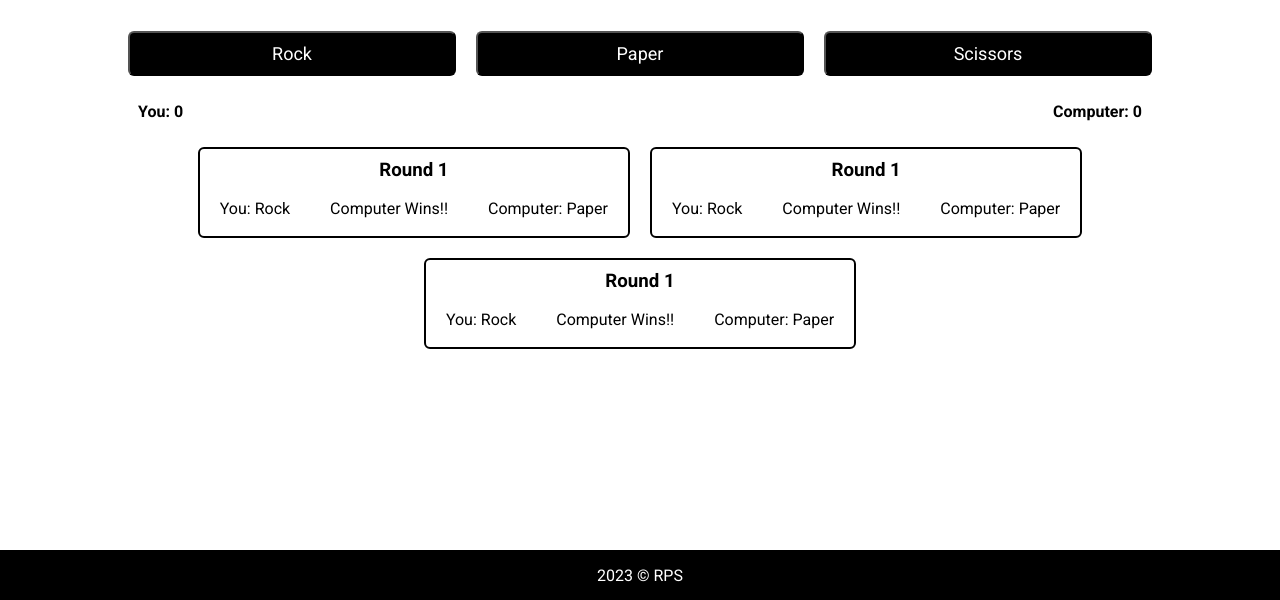
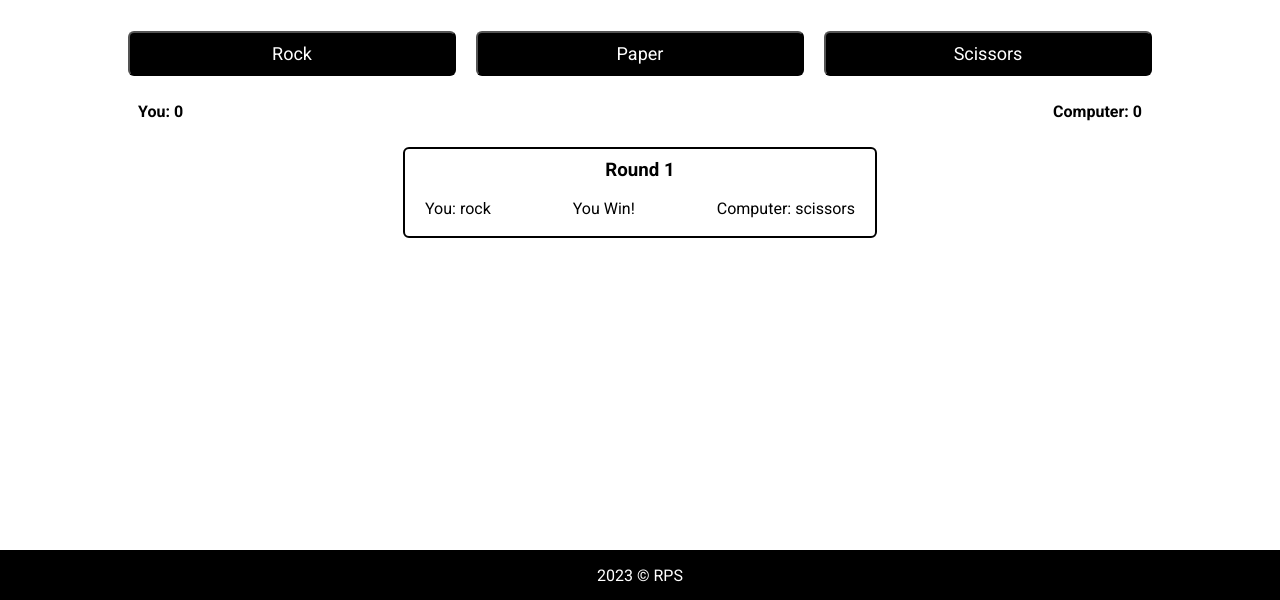
Before and after one commit to rezanej/Odin_rps, a plain HTML site: page index.html in a window 1280 px wide. Both pictures are taken after a click on the button "Rock". Shown: the part 200-800 px from the top of the page. Drawn offline with Linux system fonts and the light colour scheme.

Commit message:
Add makeRound Function and change some things based on it

```diff
--- a/index.html
+++ b/index.html
@@ -27,35 +27,9 @@
                     <p>Computer: 0</p>
                 </div>
                 <div class="results">
-                        <div class="round">
-                            <h3>Round 1</h3>
-                            <div class="roundInfo">
-                                <p>You: Rock</p>
-                                <p>Computer Wins!!</p>
-                                <p>Computer: Paper</p>
-                            </div>
 
-                        </div>
-                        <div class="round">
-                            <h3>Round 1</h3>
-                            <div class="roundInfo">
-                                <p>You: Rock</p>
-                                <p>Computer Wins!!</p>
-                                <p>Computer: Paper</p>
-                            </div>
+                </div>
 
-                        </div>
-                        <div class="round">
-                            <h3>Round 1</h3>
-                            <div class="roundInfo">
-                                <p>You: Rock</p>
-                                <p>Computer Wins!!</p>
-                                <p>Computer: Paper</p>
-                            </div>
-
-                        </div>
-                    </div>
-                </div>
             </div>
         </div>
     </section>
--- a/script.js
+++ b/script.js
@@ -48,38 +48,75 @@ function playRound(computerChoice,playerChoice)
         return -1;
     }
 }
+let round=1;
+let computerWin=0;
+let playerWin=0;
 
-function game()
+
+function makeRound(result,playerChoice,computerChoice)
 {
-    let computerWin=0;
-    let playerWin=0;
+    const results=document.querySelector('.results');
+    const divRound=document.createElement('div');
+    divRound.classList.add("round");
 
-    let playerChoice=playerSelection();
+    const roundNumber=document.createElement('h3');
+    roundNumber.textContent=`Round ${round++}`;
+
+    divRound.appendChild(roundNumber);
+
+    const divRoundInfo=document.createElement('div');
+    divRoundInfo.classList.add("roundInfo");
+    divRound.appendChild(divRoundInfo);
+
+    const pYou=document.createElement('p');
+    const pWinner=document.createElement('p');
+    const pComputer=document.createElement('p');
+
+    pYou.textContent=`You: ${playerChoice}`;
+    pComputer.textContent=`Computer: ${computerChoice}`;
+    if(result===1)
+    {
+        pWinner.textContent='   You Win!   ';
+    }
+    else if(result===-1){
+        pWinner.textContent='Computer Wins!';
+
+    }
+    else{
+        pWinner.textContent="Draw!"
+    }
+    divRoundInfo.appendChild(pYou);
+    divRoundInfo.appendChild(pWinner);
+    divRoundInfo.appendChild(pComputer);
+    results.appendChild(divRound);
+}
+
+function game(playerChoice)
+{
+
+
     let computerChoice=getComputerChoice();
     result=playRound(computerChoice,playerChoice);
     if(result===1){
-        console.log("You Won! "+ playerChoice+" beats"+" "+computerChoice);
+        makeRound(result,playerChoice,computerChoice)
         playerWin++;
     }
     else if(result===-1)
     {
-        console.log("You Lose! "+ computerChoice+" beats"+" "+playerChoice);
+        makeRound(result,playerChoice,computerChoice)
         computerWin++;
     }
     else{
-        console.log("Draw! both choices were: "+playerChoice);
+        makeRound(result,playerChoice,computerChoice)
     }
 
 
-    console.log("Result: ")
-    console.log("Player Win: "+playerWin)
-    console.log("Computer Win: "+computerWin)
-    console.log("Draw: "+(5-computerWin-playerWin))
+
 
 }
 function buttonPressed(value)
 {
-    console.log(value);
+    game(value)
 }
 function addButtonsEvent(){
 
--- a/style.css
+++ b/style.css
@@ -73,6 +73,7 @@ button:active{
     display: flex;
     flex-direction: column;
     justify-content: space-between;
+    min-width: 450px;
 
 }
 .round h3{
```
